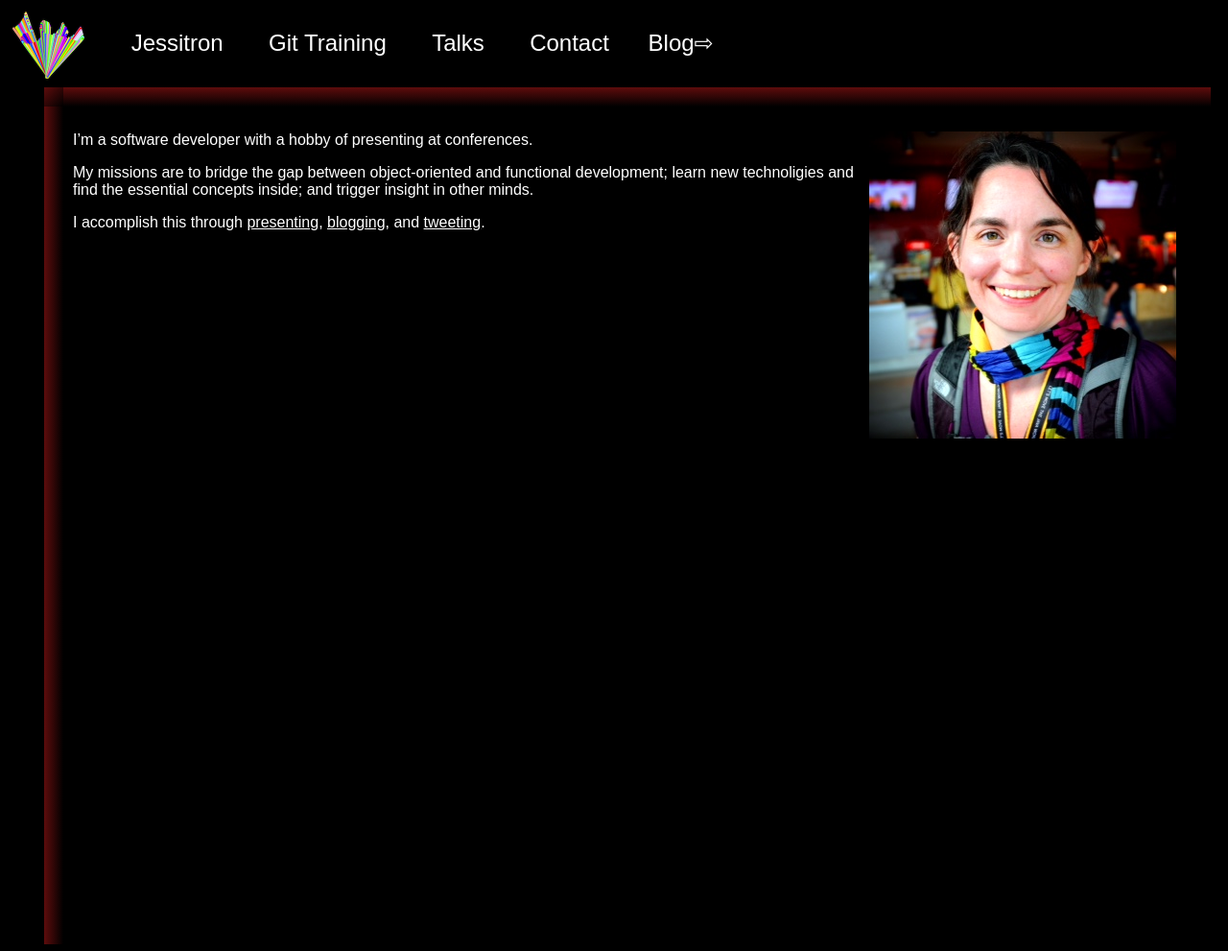
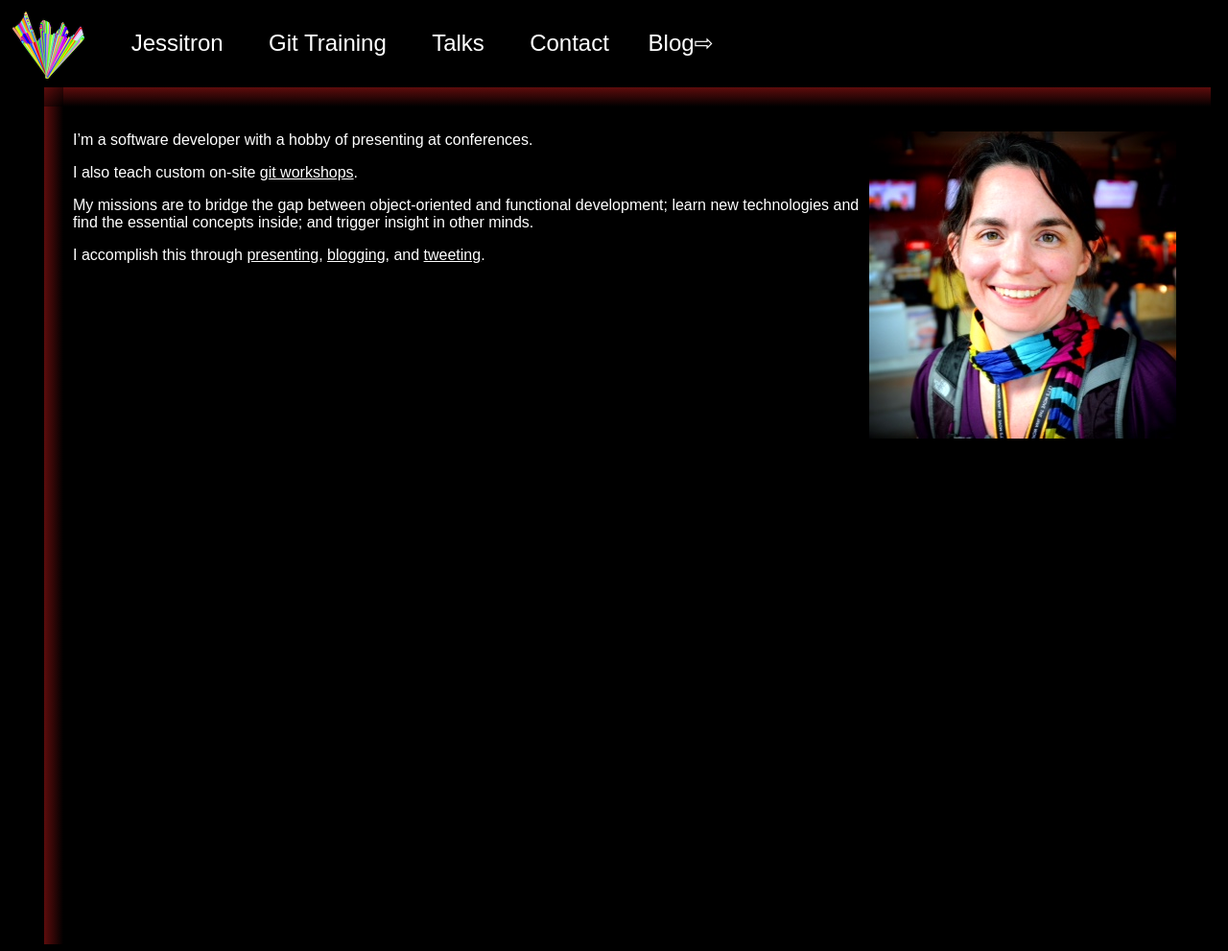
Before and after one commit to jessitron/jessitron.com, a Jekyll site: the page built from index.md, in a window 1280 px wide. Shown: the whole page at 96% size. Built offline with Jekyll 4.4.1, drawn with Linux system fonts in a browser that asks for light colours; Markdown is read by kramdown in place of the engine named in the settings.

Commit message:
Some details about git workshop

```diff
--- a/index.md
+++ b/index.md
@@ -6,8 +6,10 @@ name: home
 
 I'm a software developer with a hobby of presenting at conferences.
 
+I also teach custom on-site [git workshops](gitworkshop.html).
+
 My missions are to bridge the gap between object-oriented and functional
-development; learn new technoligies and find the essential concepts
+development; learn new technologies and find the essential concepts
 inside; and trigger insight in other minds.
 
 I accomplish this through [presenting](talks.html), [blogging](http://blog.jessitron.com), and [tweeting](http://twitter.com/jessitron).
```
Also changed, not shown: gitworkshop.md (+3 -1 lines).
